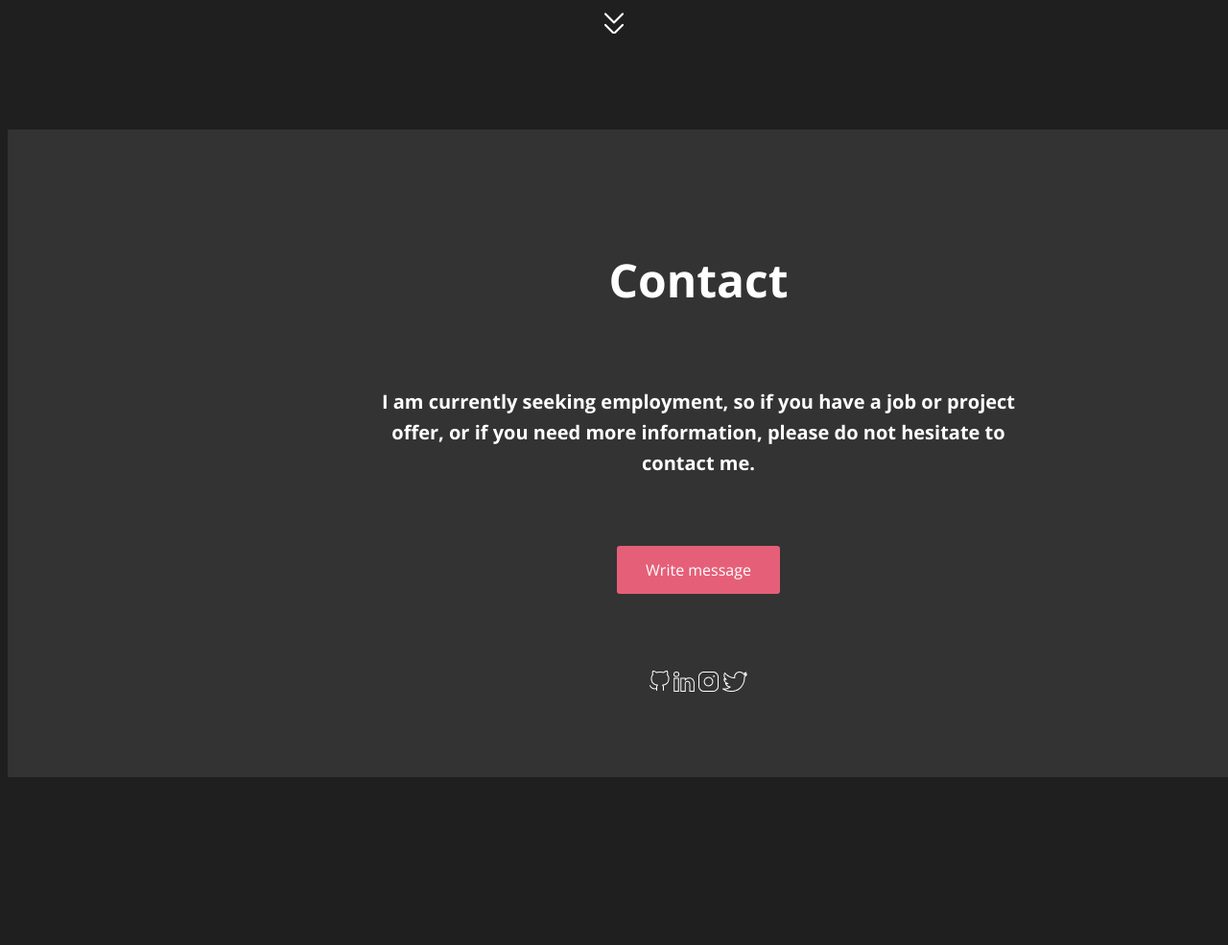
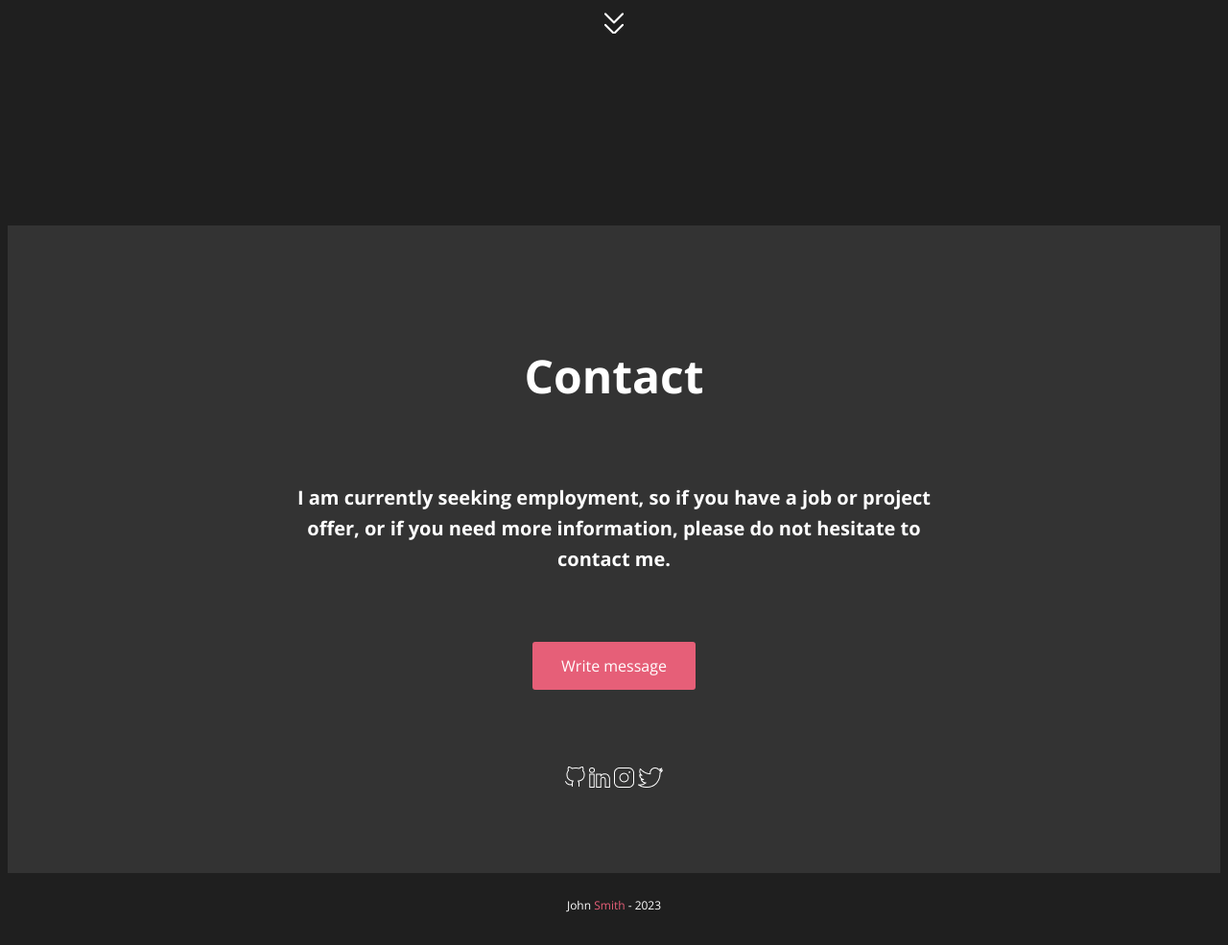
Before and after one commit to Benkula1930/Izpit_JS_CL_2026, a plain HTML site: page index.html in a window 1280 px wide. Shown: the part 1029-2014 px from the top of the page at 96% size. Before the commit the page ends 1847 px from the top, so only its background shows below. Drawn offline with nearby package versions, Linux system fonts and the light colour scheme; a web font is replaced by a local one.

Commit message:
done footer

```diff
--- a/css/main.css
+++ b/css/main.css
@@ -72,7 +72,8 @@ span {
     font-weight: 100;
 }
 .arrow {
-    margin-bottom: 100px;
+
+    padding-bottom: 200px;
 }
 
 /* end: main-container */
@@ -80,7 +81,7 @@ span {
 /* Contact */
 
 .contact-container {
-    width: 1440px;
+    width: 100%;
     height: 675px;
     background-color: var(--secondary-color);
     display: flex;
@@ -120,3 +121,21 @@ span {
 .social {
     margin-top: 30px;
 }
+
+/* end: contact */
+
+/* footer */
+
+.footer {
+    width: 100%;
+    height: 67px;
+    display: flex;
+    justify-content: center;
+    align-items: center;
+    text-align: center;
+}
+.footer-name {
+    font-size: 12px;
+    font-weight: lighter;
+
+}
--- a/index.html
+++ b/index.html
@@ -57,7 +57,12 @@
             <img class="social--image" src="assets/twitter-icon.png" alt="social image">
         </div>
 
-    </div>
+    </div><!-- end: contact-->
+
+    <footer class="footer">
+        <div class="footer-name">John <span>Smith</span> - 2023</div>
+    </footer>
+
 
 </body>
 </html>
```
